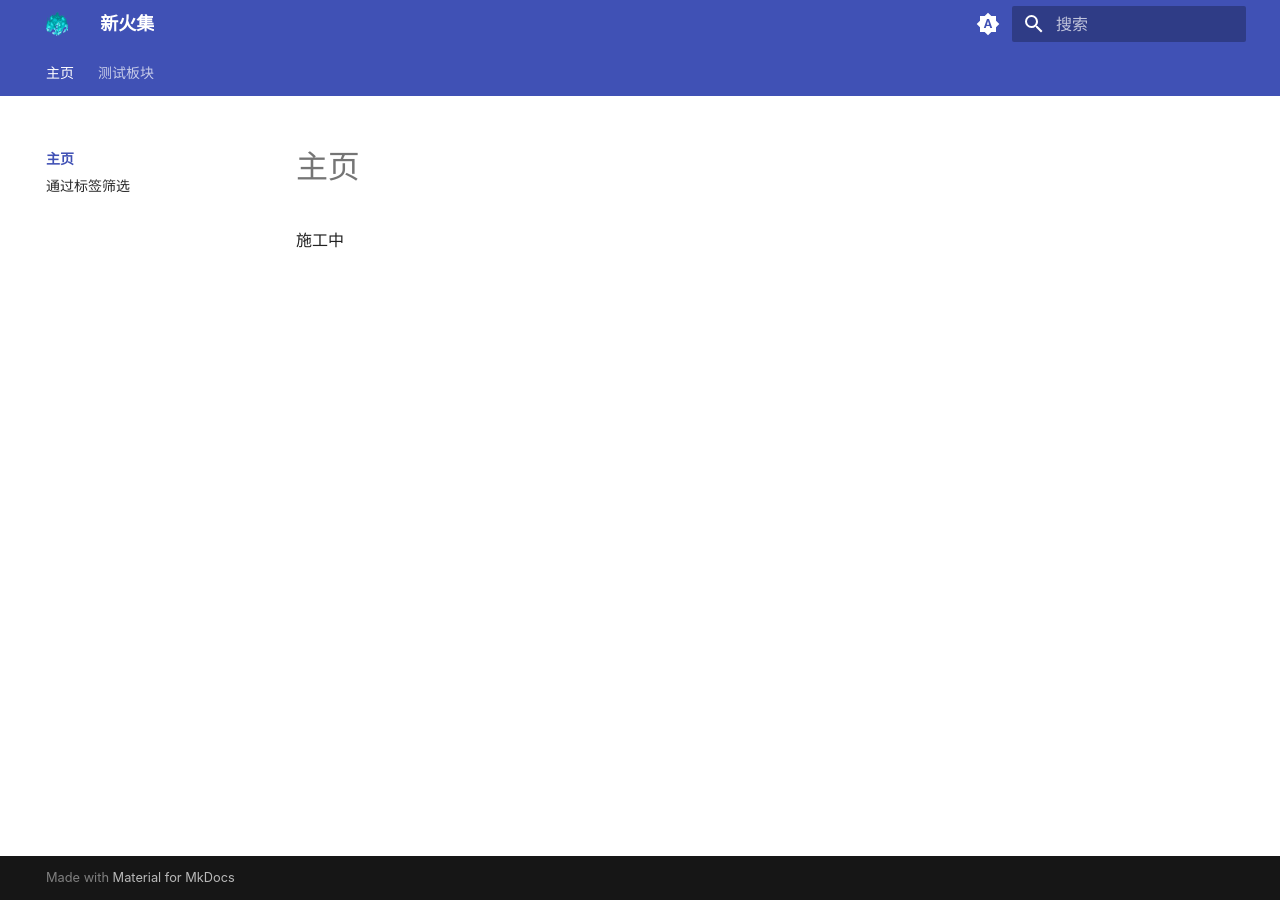
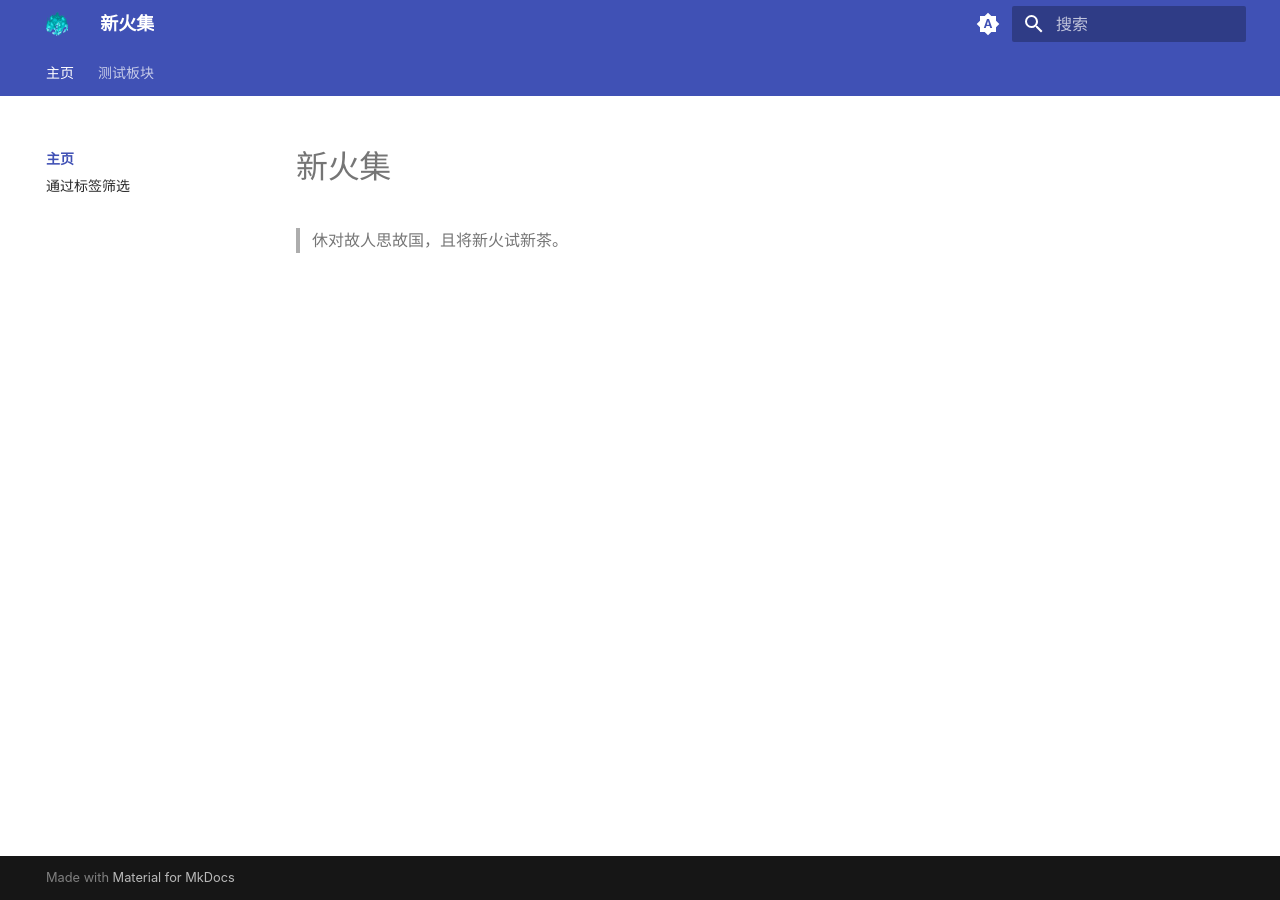
Before and after one commit to xinhuoji/xinhuoji, an MkDocs documentation site: the page built from docs/index.md, in a window 1280 px wide. Built offline with MkDocs 1.6.1 and Material for MkDocs 9.7.7, drawn with Linux system fonts in a browser that asks for light colours.

Commit message:
Add slogan

```diff
--- a/docs/index.md
+++ b/docs/index.md
@@ -1,2 +1,2 @@
-# 主页
-施工中
+# 新火集
+>休对故人思故国，且将新火试新茶。
```
